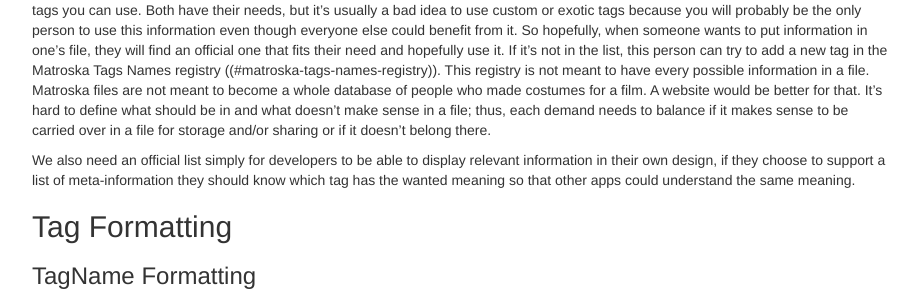
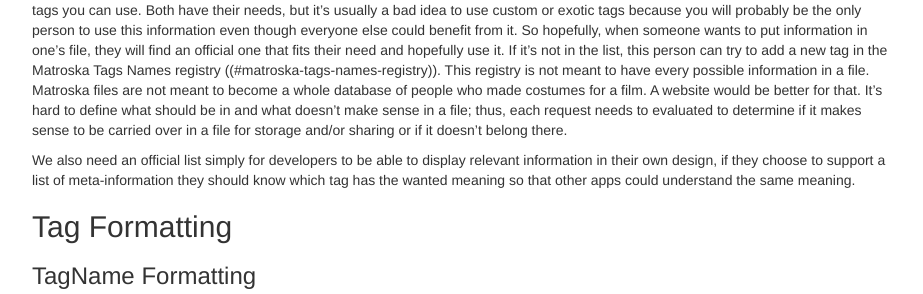
Before and after one commit to ietf-wg-cellar/matroska-specification, a Jekyll site: the page built from cellar-tags/tagging.md, in a window 1280 px wide and 900 px high, scrolled down 795 px. Shown: the part 278-572 px from the top of the window, without its empty margins (273-1196 px from the left). Built offline with Jekyll 4.4.1, drawn with Linux system fonts in a browser that asks for light colours; our own code applies the rules of GitHub Pages for plain Markdown files; some of the changed text lies outside the part shown.

Commit message:
clarify the balance of offical tags
Co-authored-by: Ines Robles <mariainesrobles@googlemail.com>

```diff
--- a/cellar-tags/tagging.md
+++ b/cellar-tags/tagging.md
@@ -61,7 +61,7 @@
 This registry is not meant to have every possible information in a file.
 Matroska files are not meant to become a whole database of people who made
 costumes for a film. A website would be better for that. It's hard to define what should
-be in and what doesn't make sense in a file; thus, each demand needs to balance if it
+be in and what doesn't make sense in a file; thus, each request needs to evaluated to determine if it
 makes sense to be carried over in a file for storage and/or sharing or if it doesn't belong there.
 
 We also need an official list simply for developers to be able to display relevant information
```
